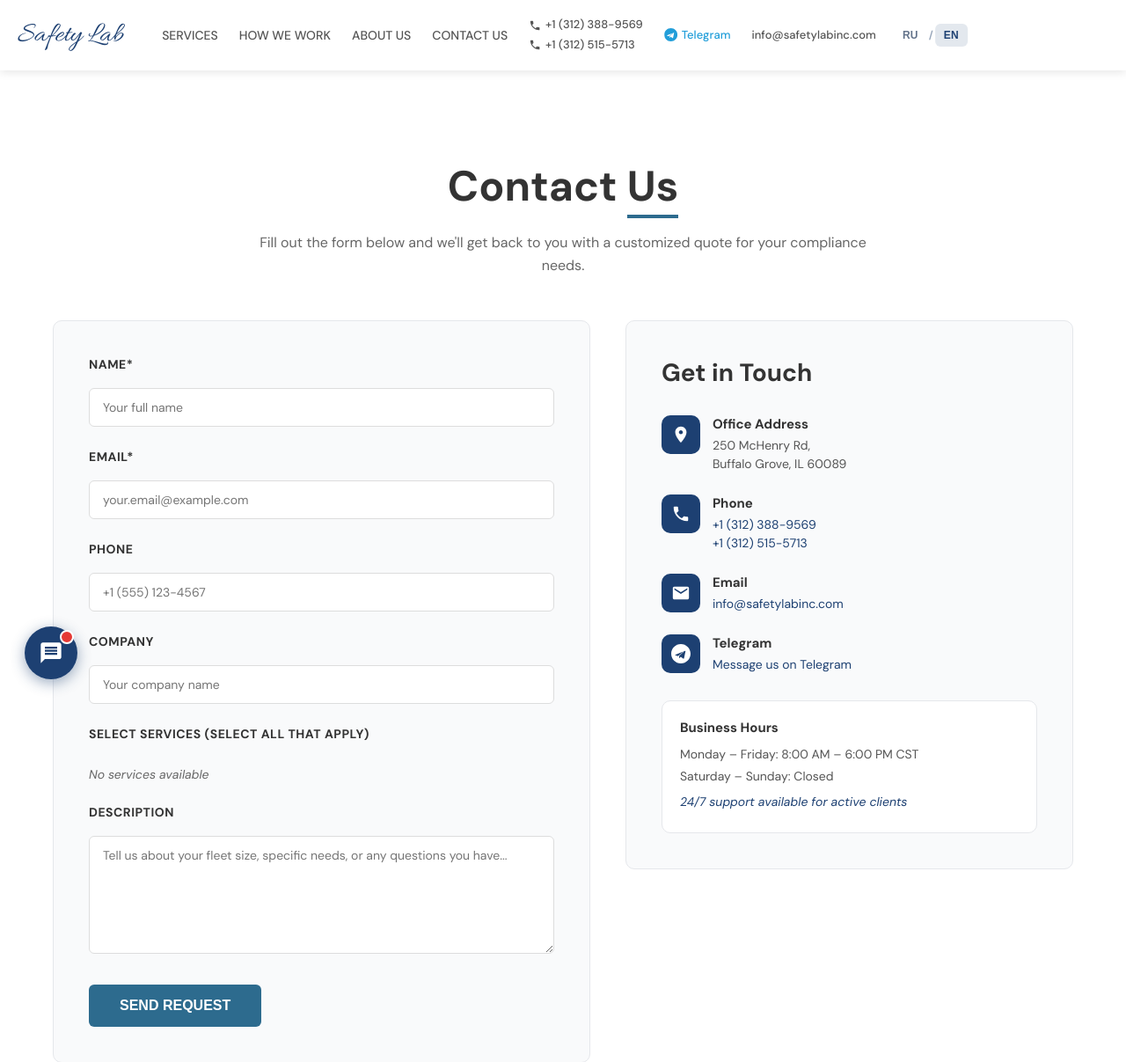
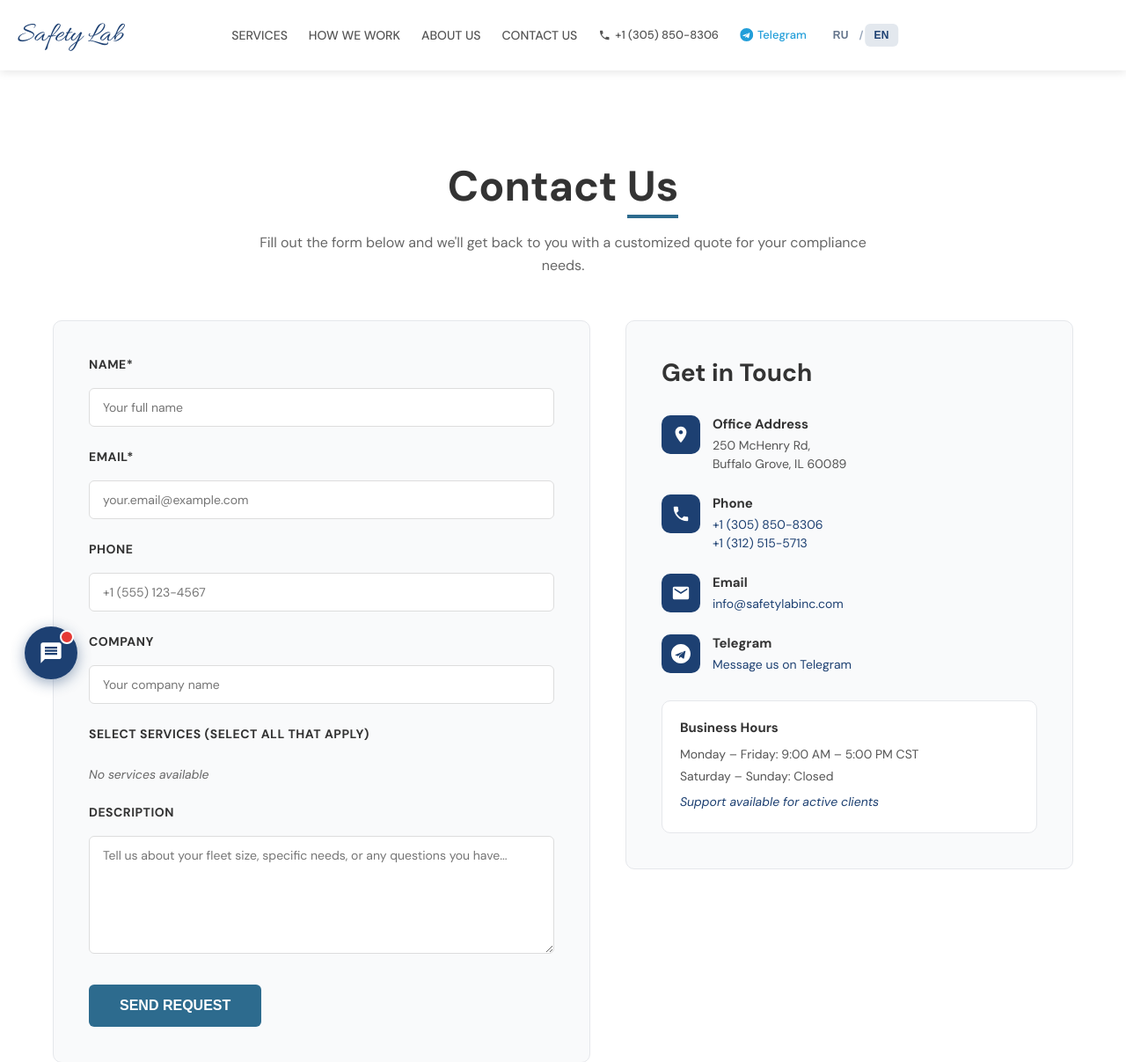
Before and after one commit to NurgazievichR/truck, a Django app: page /contacts/ in a window 1280 px wide. Shown: the top 1207 px of the page at 88% size. Run offline with Django 5.2, Linux system fonts and the light colour scheme; data comes from the database, SQL or seed files in the repository; data that the repository does not hold is empty; some libraries are stand-ins or nearby versions.

Commit message:
Edit Tg number, text on contacts.html

```diff
--- a/apps/main/context_processors.py
+++ b/apps/main/context_processors.py
@@ -12,4 +12,4 @@ def telegram_contact(request):
         if raw.isdigit():
             raw = ''
         handle = raw
-    return {'tg_handle': handle or '+13123889569'}
+    return {'tg_handle': handle or '+13058508306'}
--- a/static/js/chatbot.js
+++ b/static/js/chatbot.js
@@ -83,7 +83,7 @@
 
     function getTgUrl() {
         var handle = (document.body || document.documentElement).getAttribute('data-tg-handle') || '';
-        if (!handle) return 'https://t.me/+13123889569';
+        if (!handle) return 'https://t.me/+13058508306';
         handle = handle.trim();
         // Phone number format: starts with + or digits only
         if (/^\+?\d+$/.test(handle)) {
--- a/static/translations/en.json
+++ b/static/translations/en.json
@@ -6,7 +6,7 @@
     "contactUs": "CONTACT US"
   },
   "hero": {
-    "title": "Keep your fleet compliant. We handle the paperwork.",
+    "title": "You drive. We comply.",
     "subtitle": "IFTA, IRP, UCR & FMCSA compliance management for trucking companies. Reduce risk and hit every deadline.",
     "cta": "Get a free consultation",
     "trust1": "500+ fleets",
@@ -136,9 +136,9 @@
     "emailInfoLabel": "Email",
     "telegramLink": "Message us on Telegram",
     "hoursTitle": "Business Hours",
-    "hoursWeekday": "Monday – Friday: 8:00 AM – 6:00 PM CST",
+    "hoursWeekday": "Monday – Friday: 9:00 AM – 5:00 PM CST",
     "hoursWeekend": "Saturday – Sunday: Closed",
-    "hoursNote": "24/7 support available for active clients"
+    "hoursNote": "Support available for active clients"
   },
   "about": {
     "title": "About Safety-Lab",
--- a/static/translations/ru.json
+++ b/static/translations/ru.json
@@ -6,7 +6,7 @@
     "contactUs": "СВЯЗАТЬСЯ"
   },
   "hero": {
-    "title": "Ваш парк в порядке. Документы — на нас.",
+    "title": "Вы за рулём. Мы за документы.",
     "subtitle": "Управление соответствием IFTA, IRP, UCR и FMCSA для автопредприятий. Снижаем риски и соблюдаем сроки.",
     "cta": "Получить бесплатную консультацию",
     "trust1": "500+ автопарков",
@@ -136,9 +136,9 @@
     "emailInfoLabel": "Email",
     "telegramLink": "Написать в Telegram",
     "hoursTitle": "Часы работы",
-    "hoursWeekday": "Понедельник – Пятница: 8:00 – 18:00 CST",
+    "hoursWeekday": "Понедельник – Пятница: 9:00 – 17:00 CST",
     "hoursWeekend": "Суббота – Воскресенье: Выходной",
-    "hoursNote": "Поддержка 24/7 для активных клиентов"
+    "hoursNote": "Поддержка для активных клиентов"
   },
   "about": {
     "title": "О Safety-Lab",
--- a/templates/includes/footer.html
+++ b/templates/includes/footer.html
@@ -14,10 +14,9 @@
         <div class="footer-column">
             <h3 data-i18n="footer.contactHeading">Contact</h3>
             <p><span data-i18n="footer.addressLabel">Address:</span> 250 McHenry Rd, Buffalo Grove, IL 60089</p>
-            <p><span data-i18n="footer.phoneLabel">Phone:</span> <a href="tel:+13123889569">+1 (312) 388-9569</a></p>
+            <p><span data-i18n="footer.phoneLabel">Phone:</span> <a href="tel:+13058508306">+1 (305) 850-8306</a></p>
             <p><span data-i18n="footer.phoneLabel">Phone:</span> <a href="tel:+13125155713">+1 (312) 515-5713</a></p>
             <p><span data-i18n="footer.emailLabel">Email:</span> <a href="mailto:info@safetylabinc.com">info@safetylabinc.com</a></p>
-            <p data-i18n="footer.support">24/7 Support Available</p>
         </div>
     </div>
     <div class="footer-bottom">
--- a/templates/includes/header.html
+++ b/templates/includes/header.html
@@ -12,21 +12,14 @@
             <a href="{% url 'main:index' %}#how-we-work" data-i18n="nav.howWeWork">КАК МЫ РАБОТАЕМ</a>
             <a href="{% url 'main:about' %}" data-i18n="nav.aboutUs">О НАС</a>
             <a href="{% url 'main:contacts' %}" data-i18n="nav.contactUs">СВЯЗАТЬСЯ</a>
-            <div class="nav-phones">
-                <a href="tel:+13123889569" class="nav-contact nav-phone" aria-label="Call us">
-                    <svg viewBox="0 0 24 24" fill="currentColor" width="14" height="14"><path d="M6.6 10.8c1.4 2.8 3.8 5.1 6.6 6.6l2.2-2.2c.3-.3.7-.4 1-.2 1.1.4 2.3.6 3.6.6.6 0 1 .4 1 1V20c0 .6-.4 1-1 1-9.4 0-17-7.6-17-17 0-.6.4-1 1-1h3.5c.6 0 1 .4 1 1 0 1.3.2 2.5.6 3.6.1.3 0 .7-.2 1L6.6 10.8z"/></svg>
-                    +1 (312) 388-9569
-                </a>
-                <a href="tel:+13125155713" class="nav-contact nav-phone" aria-label="Call us">
-                    <svg viewBox="0 0 24 24" fill="currentColor" width="14" height="14"><path d="M6.6 10.8c1.4 2.8 3.8 5.1 6.6 6.6l2.2-2.2c.3-.3.7-.4 1-.2 1.1.4 2.3.6 3.6.6.6 0 1 .4 1 1V20c0 .6-.4 1-1 1-9.4 0-17-7.6-17-17 0-.6.4-1 1-1h3.5c.6 0 1 .4 1 1 0 1.3.2 2.5.6 3.6.1.3 0 .7-.2 1L6.6 10.8z"/></svg>
-                    +1 (312) 515-5713
-                </a>
-            </div>
-            <a href="https://t.me/+13123889569" target="_blank" rel="noopener noreferrer" class="nav-contact nav-telegram" aria-label="Telegram">
+            <a href="tel:+13058508306" class="nav-contact nav-phone" aria-label="Call us">
+                <svg viewBox="0 0 24 24" fill="currentColor" width="14" height="14"><path d="M6.6 10.8c1.4 2.8 3.8 5.1 6.6 6.6l2.2-2.2c.3-.3.7-.4 1-.2 1.1.4 2.3.6 3.6.6.6 0 1 .4 1 1V20c0 .6-.4 1-1 1-9.4 0-17-7.6-17-17 0-.6.4-1 1-1h3.5c.6 0 1 .4 1 1 0 1.3.2 2.5.6 3.6.1.3 0 .7-.2 1L6.6 10.8z"/></svg>
+                +1 (305) 850-8306
+            </a>
+            <a href="https://t.me/+13058508306" target="_blank" rel="noopener noreferrer" class="nav-contact nav-telegram" aria-label="Telegram">
                 <svg viewBox="0 0 24 24" fill="currentColor" width="15" height="15"><path d="M12 0C5.373 0 0 5.373 0 12s5.373 12 12 12 12-5.373 12-12S18.627 0 12 0zm5.894 8.221-1.97 9.28c-.145.658-.537.818-1.084.508l-3-2.21-1.447 1.394c-.16.16-.295.295-.605.295l.213-3.053 5.56-5.023c.242-.213-.054-.333-.373-.12L8.32 14.868l-2.96-.924c-.643-.204-.657-.643.136-.953l11.57-4.461c.537-.194 1.006.131.828.691z"/></svg>
                 Telegram
             </a>
-            <a href="mailto:info@safetylabinc.com" class="nav-contact nav-email" aria-label="Email">info@safetylabinc.com</a>
             <div class="lang-toggle" role="group" aria-label="Language">
                 <button type="button" class="lang-btn lang-btn--ru" data-lang="ru" aria-pressed="false">RU</button>
                 <span class="lang-toggle-sep">/</span>
--- a/templates/main/contacts.html
+++ b/templates/main/contacts.html
@@ -91,7 +91,7 @@
                         </span>
                         <div>
                             <h3 data-i18n="quote.phonesLabel">Phone</h3>
-                            <p><a href="tel:+13123889569">+1 (312) 388-9569</a></p>
+                            <p><a href="tel:+13058508306">+1 (305) 850-8306</a></p>
                             <p><a href="tel:+13125155713">+1 (312) 515-5713</a></p>
                         </div>
                     </div>
@@ -112,7 +112,7 @@
                         </span>
                         <div>
                             <h3>Telegram</h3>
-                            <p><a href="https://t.me/+13123889569" target="_blank" rel="noopener noreferrer" data-i18n="quote.telegramLink">Message us on Telegram</a></p>
+                            <p><a href="https://t.me/+13058508306" target="_blank" rel="noopener noreferrer" data-i18n="quote.telegramLink">Message us on Telegram</a></p>
                         </div>
                     </div>
                 </div>
--- a/templates/main/index.html
+++ b/templates/main/index.html
@@ -26,7 +26,7 @@
                     {% if phone_contact and phone_contact.value %}
                         <a href="tel:{{ phone_contact.get_phone_for_tel }}" class="btn btn-hero-outline" data-i18n="hero.callUs">Позвонить</a>
                     {% else %}
-                        <a href="tel:+13123889569" class="btn btn-hero-outline" data-i18n="hero.callUs">Позвонить</a>
+                        <a href="tel:+13058508306" class="btn btn-hero-outline" data-i18n="hero.callUs">Позвонить</a>
                     {% endif %}
                 </div>
             </div>
```
